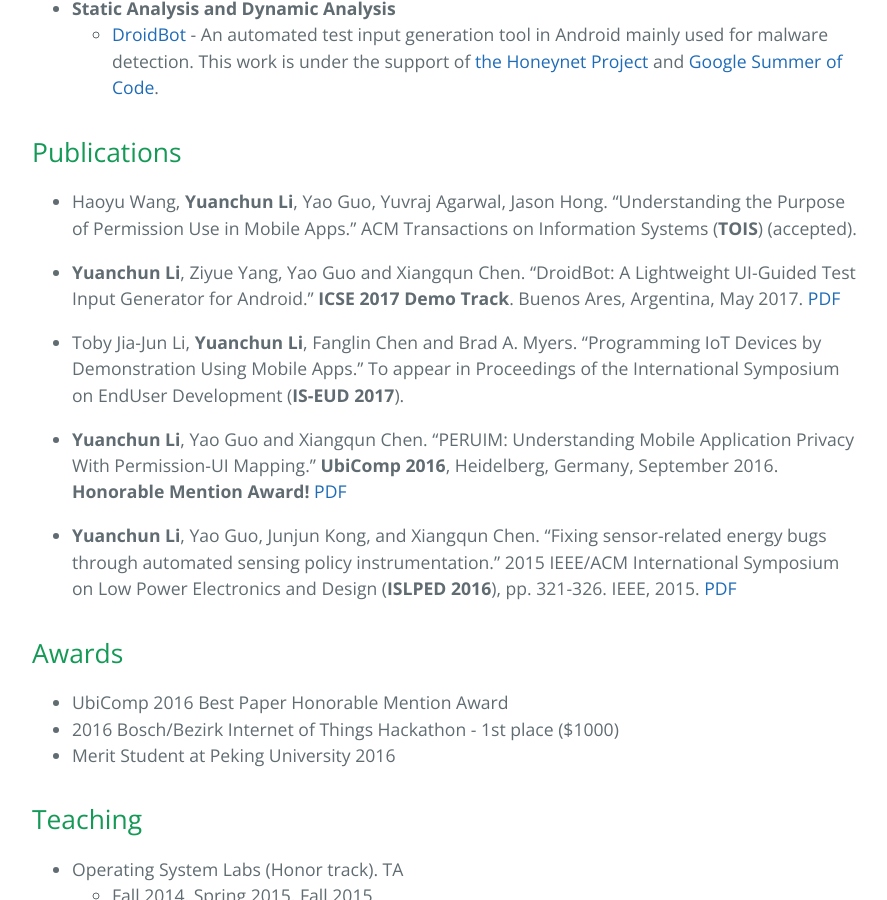
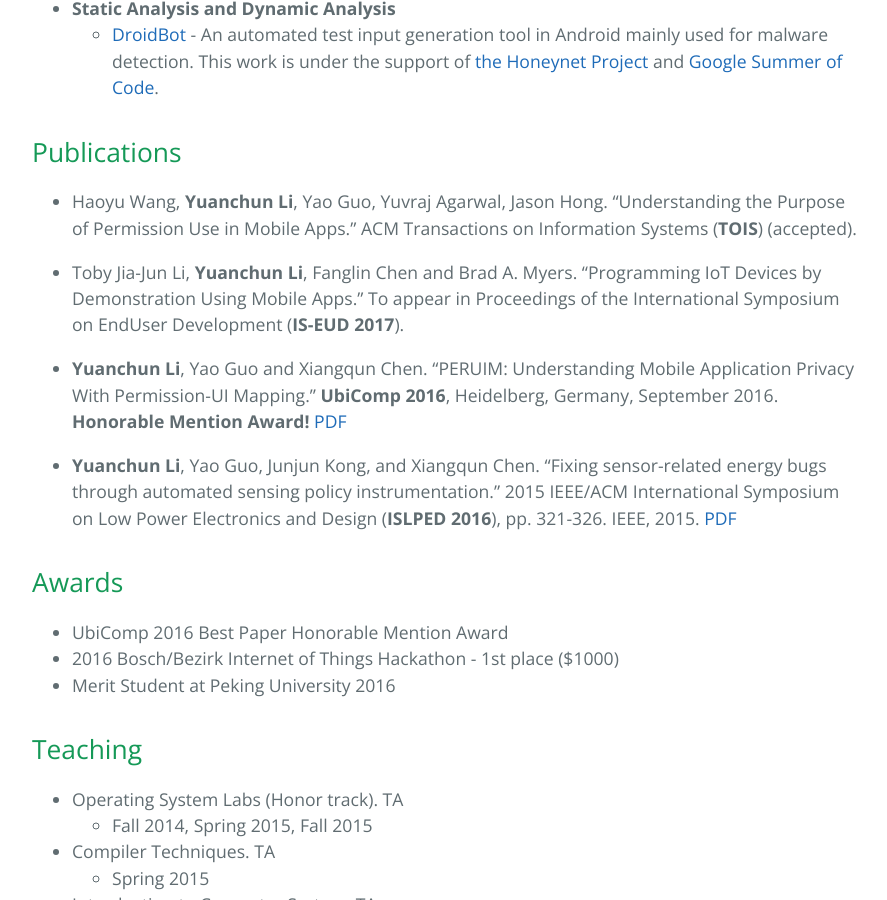
Before and after one commit to yuanchun-li/yuanchun-li.github.io, a Jekyll site: the page built from index.md, in a window 1280 px wide and 900 px high, scrolled down 1237 px. Shown: the whole window, without its empty margins (192-1079 px from the left). Built offline with Jekyll 4.4.1, drawn with Linux system fonts in a browser that asks for light colours.

Commit message:
slight change

```diff
--- a/index.md
+++ b/index.md
@@ -56,8 +56,6 @@ My current research interests include
 
 - Haoyu Wang, **Yuanchun Li**, Yao Guo, Yuvraj Agarwal, Jason Hong. "Understanding the Purpose of Permission Use in Mobile Apps." ACM Transactions on Information Systems (**TOIS**) (accepted).
 
-- **Yuanchun Li**, Ziyue Yang, Yao Guo and Xiangqun Chen. "DroidBot: A Lightweight UI-Guided Test Input Generator for Android." **ICSE 2017 Demo Track**. Buenos Ares, Argentina, May 2017. [PDF]({{site.baseurl}}/static/files/DroidBot_ICSE2017.pdf)
-
 - Toby Jia-Jun Li, **Yuanchun Li**, Fanglin Chen and Brad A. Myers. "Programming IoT Devices by Demonstration Using Mobile Apps." To appear in Proceedings of the International Symposium on EndUser Development (**IS-EUD 2017**).
 
 - **Yuanchun Li**, Yao Guo and Xiangqun Chen. "PERUIM: Understanding Mobile Application Privacy With Permission-UI Mapping." **UbiComp 2016**, Heidelberg, Germany, September 2016. **Honorable Mention Award!** [PDF]({{site.baseurl}}/static/files/UbiComp2016.pdf)
```
